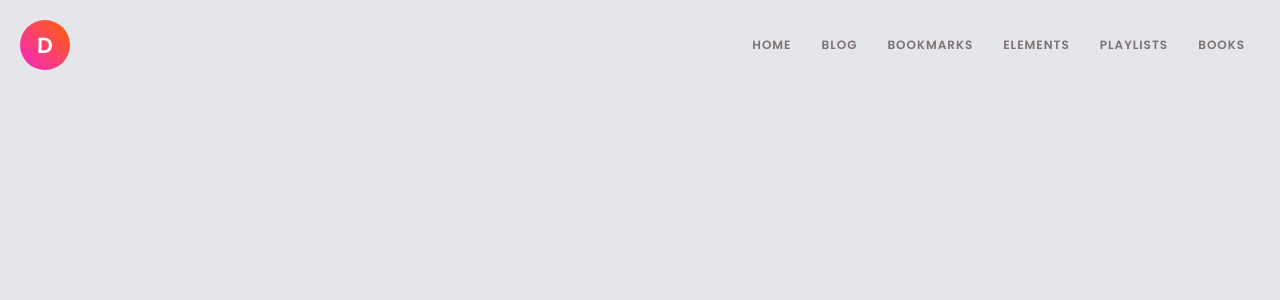
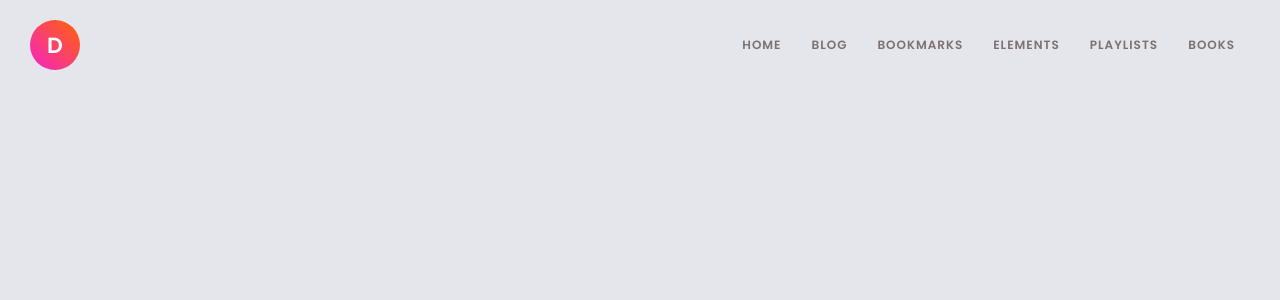
Before and after one commit to csilvanp/angular-blog, an Angular app: page / in a window 1280 px wide. Shown: the top 300 px of the page. Built offline with nearby package versions, Linux system fonts and the light colour scheme.

Commit message:
minor adjust in menu

```diff
--- a/src/app/components/blog-menu/blog-menu.component.css
+++ b/src/app/components/blog-menu/blog-menu.component.css
@@ -4,11 +4,12 @@
 }
 
 .menu__container {
-  padding: 20px 20px 0px;
+  padding: 20px 30px 0px;
   display: flex;
   align-items: center;
   justify-content: space-between;
 }
+
 .simulate__img {
   width: 50px;
   height: 50px;
@@ -20,11 +21,9 @@
   font-size: 22px;
   font-weight: 600;
   color: white;
-  background: linear-gradient(
-    45deg,
-    rgba(245, 35, 201, 1) 0%,
-    rgba(255, 99, 2, 1) 100%
-  );
+  background: linear-gradient(45deg,
+      rgba(245, 35, 201, 1) 0%,
+      rgba(255, 99, 2, 1) 100%);
 }
 
 .menu__list {
@@ -42,12 +41,12 @@
   letter-spacing: 1px;
 }
 
-.menu__items > a {
+.menu__items>a {
   color: rgb(124, 113, 113);
   transition: color 0.2s;
   text-decoration: none;
 }
 
-.menu__items > a:hover {
+.menu__items>a:hover {
   color: rgb(231, 40, 136);
 }
```
